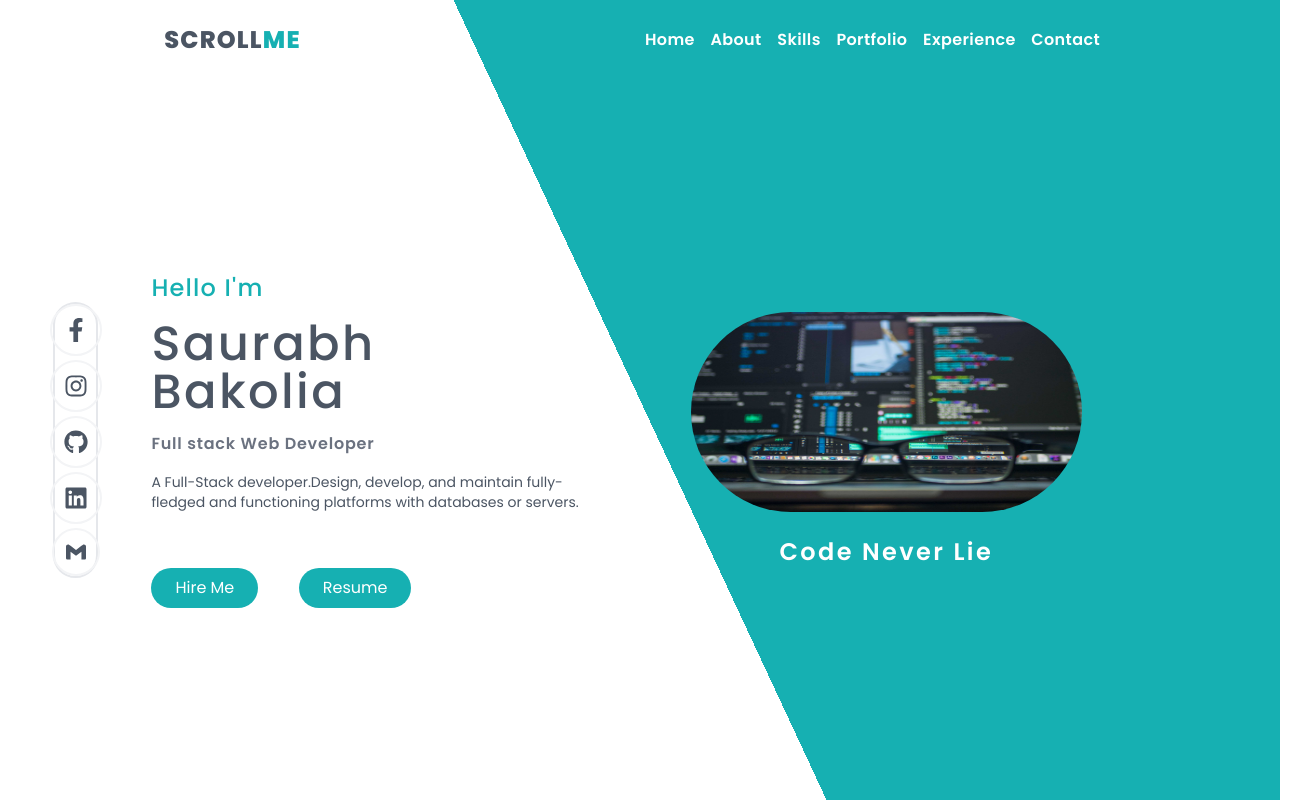
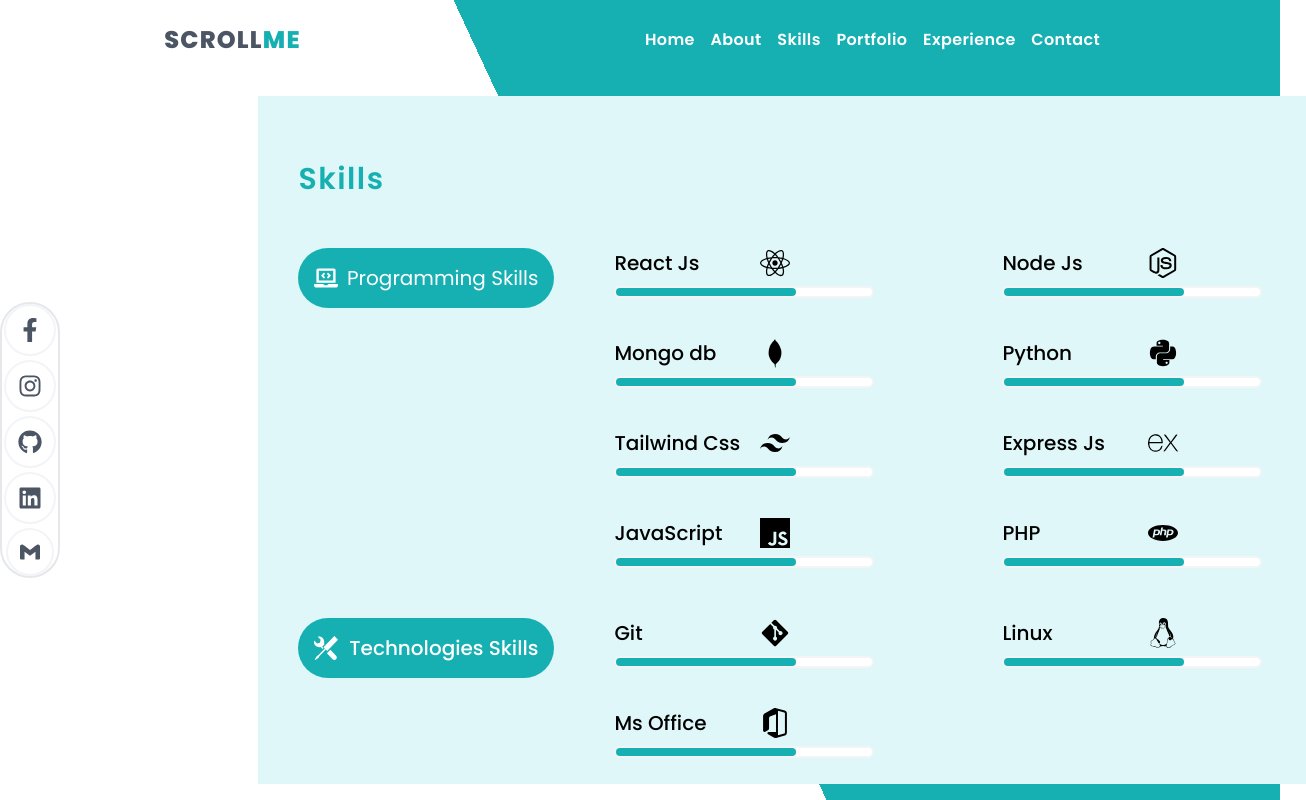
Before and after one commit to saurabhbakolia/Portfolio-Website, a React (Create React App) app: page /skills in a window 1280 px wide. Shown: the whole page, 1306 px wide, since content can reach past the window. Built offline with nearby package versions, Linux system fonts and the light colour scheme.

Commit message:
Skills Section added

```diff
--- a/src/components/AboutPage.js
+++ b/src/components/AboutPage.js
@@ -10,7 +10,7 @@
             <main className="landing_page_bg w-screen h-screen">
                 <Navbar />
                 <div className='flex justify-between items-center'>
-                    <div className='w-[16%] h-[89.90vh]'><SocialMediaIcons /></div>
+                    <div className='w-[15em] h-[89.90vh]'><SocialMediaIcons /></div>
                     <div className='flex justify-between items-center w-[86%] h-[64vh] mr-[15.5%] border-2 border-gray-200 bg-white rounded-3xl'>
                         <div className='w-[68%] text-center about__page__Div h-full '>
                             <img src={Image} alt="code_image" className='object-cover h-full w-[full]' />
--- a/src/components/ContactPage.js
+++ b/src/components/ContactPage.js
@@ -10,7 +10,7 @@
             <main className="landing_page_bg w-screen h-screen">
                 <Navbar />
                 <div className='flex justify-between items-center'>
-                    <div className='w-[14%] h-[89.90vh]'><SocialMediaIcons/></div>
+                    <div className='w-[13em] h-[89.90vh]'><SocialMediaIcons/></div>
                     <div className='flex justify-between items-center w-[86%] h-[89.90vh] mr-[15.5%]'>
                         <div className='w-[46%] flex-col space-y-4'>
                             <h3 className='text-[#16B0B2] text-2xl font-medium tracking-wider'>Hello I'm</h3>
--- a/src/components/ExperiencePage.js
+++ b/src/components/ExperiencePage.js
@@ -10,7 +10,7 @@
             <main className="landing_page_bg w-screen h-screen">
                 <Navbar />
                 <div className='flex justify-between items-center'>
-                    <div className='w-[14%] h-[89.90vh]'><SocialMediaIcons /></div>
+                    <div className='w-[13em] h-[89.90vh]'><SocialMediaIcons /></div>
                     <div className='flex justify-between items-center w-[86%] h-[89.90vh] mr-[15.5%]'>
                         <div className='w-[46%] flex-col space-y-4'>
                             <h3 className='text-[#16B0B2] text-2xl font-medium tracking-wider'>Hello I'm</h3>
--- a/src/components/LandingPage.js
+++ b/src/components/LandingPage.js
@@ -10,7 +10,7 @@
             <main className="landing_page_bg w-screen h-screen">
                 <Navbar />
                 <div className='flex justify-between items-center'>
-                    <div className='w-[16%] h-[89.90vh]'><SocialMediaIcons/></div>
+                    <div className='w-[15em] h-[89.90vh]'><SocialMediaIcons/></div>
                     <div className='flex justify-between items-center w-[86%] h-[89.90vh] mr-[15.5%]'>
                         <div className='w-[46%] flex-col space-y-4'>
                             <h3 className='text-[#16B0B2] text-2xl font-medium tracking-wider'>Hello I'm</h3>
--- a/src/components/PortfolioPage.js
+++ b/src/components/PortfolioPage.js
@@ -10,7 +10,7 @@
             <main className="landing_page_bg w-screen h-screen">
                 <Navbar />
                 <div className='flex justify-between items-center'>
-                    <div className='w-[14%] h-[89.90vh]'><SocialMediaIcons/></div>
+                    <div className='w-[13em] h-[89.90vh]'><SocialMediaIcons/></div>
                     <div className='flex justify-between items-center w-[86%] h-[89.90vh] mr-[15.5%]'>
                         <div className='w-[46%] flex-col space-y-4'>
                             <h3 className='text-[#16B0B2] text-2xl font-medium tracking-wider'>Hello I'm</h3>
--- /dev/null
+++ b/src/components/Progress.js
@@ -0,0 +1,13 @@
+import React from 'react'
+
+const Progress = ({ progress}) => {
+    return (
+        <div className='h-[12px] w-[260px] border-2 border-gray-100 bg-white rounded-full'>
+            <div className='w-[70%] h-full bg-[#16B0B2] rounded-full'>
+                <span className='bg-[#16B0B2]'></span>
+            </div>
+        </div>
+    )
+}
+
+export default Progress
--- a/src/components/SkillsPage.js
+++ b/src/components/SkillsPage.js
@@ -1,38 +1,72 @@
 import React from 'react'
 import Navbar from './Navbar'
 import SocialMediaIcons from './SocialMediaIcons'
-import { Link } from 'react-router-dom'
-import Image from '../assets/code.jpg'
+import { FaLaptopCode, FaReact, FaPython, FaLinux, FaGitAlt } from 'react-icons/fa'
+import { GrNode } from 'react-icons/gr'
+import { GoTools } from 'react-icons/go'
+import SkillsProgress from './SkillsProgress'
+import { DiMongodb } from 'react-icons/di'
+import { SiJavascript, SiPhp, SiMicrosoftoffice, SiExpress, SiTailwindcss } from 'react-icons/si'
+
+
 
 const SkillsPage = () => {
-  return (
-    <>
+    return (
+        <>
             <main className="landing_page_bg w-screen h-screen">
                 <Navbar />
                 <div className='flex justify-between items-center'>
-                    <div className='w-[14%] h-[89.90vh]'><SocialMediaIcons/></div>
-                    <div className='flex justify-between items-center w-[86%] h-[89.90vh] mr-[15.5%]'>
-                        <div className='w-[46%] flex-col space-y-4'>
-                            <h3 className='text-[#16B0B2] text-2xl font-medium tracking-wider'>Hello I'm</h3>
-                            <h1 className='text-5xl font-medium tracking-wider text-gray-600'>Saurabh Bakolia</h1>
-                            <p className='text-gray-500 font-semibold tracking-wider'>Full stack Web Developer</p>
-
-                            <p className='tracking-normal text-sm text-gray-600'>A Full-Stack developer.Design, develop, and maintain fully-fledged and functioning platforms with databases or servers. </p>
-
-                            <ul className='pt-10 flex w-[260px] justify-between items-center'>
-                                <li><button className='hover:shadow-md bg-[#16B0B2] text-white px-6 py-2 rounded-full'><Link to='#' target="_hireMe">Hire Me</Link></button></li>
-                                <li><button className='hover:shadow-md bg-[#16B0B2] text-white px-6 py-2 rounded-full'><Link to='#' target="_hireMe">Resume</Link></button></li>
-                            </ul>
+                    <div className='w-[15em] h-[89.90vh]'><SocialMediaIcons /></div>
+                    <div className='flex pl-10 flex-col justify-around items-start w-[86%] h-[86vh] ml-[15.5%] bg-[#DFF7F8]'>
+                        <h1 className='pt-10  text-3xl text-[#16B0B2] font-semibold tracking-wider'>Skills</h1>
+                        <div className='flex justify-between items-start '>
+                            <div className='w-[16em]'>
+                                <ul className='flex justify-between items-center p-4 rounded-full text-xl  bg-[#16B0B2] text-white hover:shadow-md'>
+                                    <li className='text-2xl'>
+                                        <FaLaptopCode />
+                                    </li>
+                                    <li>
+                                        Programming Skills
+                                    </li>
+                                </ul>
+                            </div>
+                            <div className='grid grid-cols-2 justify-items-center items-start gap-10 min-w-[46em] w-[70%] ml-4'>
+                                <SkillsProgress language="React Js" langIcon={<FaReact/>}/>
+                                <SkillsProgress language="Node Js" langIcon={<GrNode/>}/>
+                                <SkillsProgress language="Mongo db" langIcon={<DiMongodb/>}/>
+                                <SkillsProgress language="Python" langIcon={<FaPython/>}/>
+                                <SkillsProgress language="Tailwind Css" langIcon={<SiTailwindcss/>}/>
+                                <SkillsProgress language="Express Js" langIcon={<SiExpress/>}/>
+                                <SkillsProgress language="JavaScript" langIcon={<SiJavascript/>}/>
+                                <SkillsProgress language="PHP" langIcon={<SiPhp/>}/>
+                            </div>
                         </div>
-                        <div className='w-[42%] text-center'>
-                            <img src={Image} alt="code_image" className='w-full h-[200px] rounded-full contains cover-full' />
-                            <h2 className='pt-6 text-2xl text-white font-semibold tracking-widest'>Code Never Lie</h2>
+                        <div className='flex justify-between items-start'>
+                            <div className='w-[16em] justify-between'>
+                                <ul className='flex justify-between items-center p-4 rounded-full text-xl bg-[#16B0B2] text-white font-medium hover:shadow-md'>
+                                    <li className='text-2xl text-white'>
+                                        <GoTools />
+                                    </li>
+                                    <li className='font-medium'>
+                                        Technologies Skills
+                                    </li>
+                                </ul>
+                            </div>
+                            <div className='grid grid-cols-2 justify-items-center w-[70%] min-w-[46em] gap-10 ml-4'>
+                                <SkillsProgress language="Git" langIcon={<FaGitAlt/>}/>
+                                <SkillsProgress language="Linux" langIcon={<FaLinux/>}/>
+                                <SkillsProgress language="Ms Office" langIcon={<SiMicrosoftoffice/>}/>
+                            </div>
                         </div>
                     </div>
                 </div>
             </main>
         </>
-  )
+    )
 }
 
 export default SkillsPage
+
+
+
+// #DFF7F8;
--- /dev/null
+++ b/src/components/SkillsProgress.js
@@ -0,0 +1,23 @@
+import React from 'react'
+
+import Progress from './Progress'
+
+const SkillsProgress = ({ language, langIcon }) => {
+    return (
+        <>
+            <div>
+                <ul className='flex justify-between items-center w-[11em] mb-2'>
+                    <li className='text-xl font-medium'>
+                        {language}
+                    </li>
+                    <li className='text-3xl font-medium hover:text-[#16B0B2]'>
+                        {langIcon}
+                    </li>
+                </ul>
+                <Progress progress={40}/>
+            </div>
+        </>
+    )
+}
+
+export default SkillsProgress
--- a/src/components/SocialMediaIcons.js
+++ b/src/components/SocialMediaIcons.js
@@ -5,8 +5,8 @@
 const SocialMediaIcons = () => {
     return (
         <>
-            <div className='h-full w-full flex justify-center items-center'>
-                <ul className='w-[30%] rounded-full flex flex-col space-y-1 text-2xl border-2 border-gray-200 items-center text-gray-600'>
+            <div className='h-full flex justify-center items-center'>
+                <ul className='w-[2.5em] rounded-full flex flex-col space-y-1 text-2xl border-2 border-gray-200 items-center text-gray-600'>
                     <li className='cursor-pointer border-2 border-gray-100 p-3 rounded-full hover:shadow-sm hover:bg-[#16B0B2] hover:text-white'><FaFacebookF/></li>
                     <li className='cursor-pointer border-2 border-gray-100 p-3 rounded-full hover:shadow-sm hover:bg-[#16B0B2] hover:text-white'><FaInstagram/></li>
                     <li className='cursor-pointer border-2 border-gray-100 p-3 rounded-full hover:shadow-sm hover:bg-[#16B0B2] hover:text-white'><FaGithub/></li>
```
